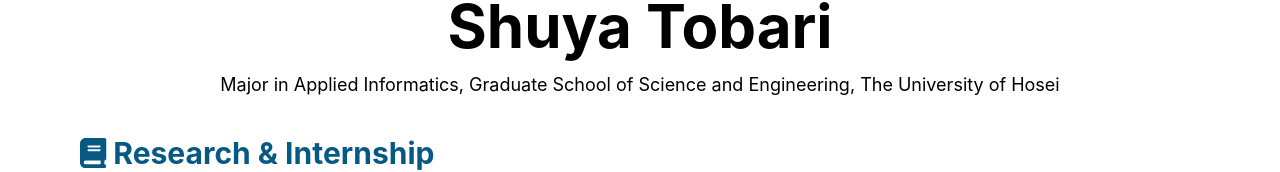
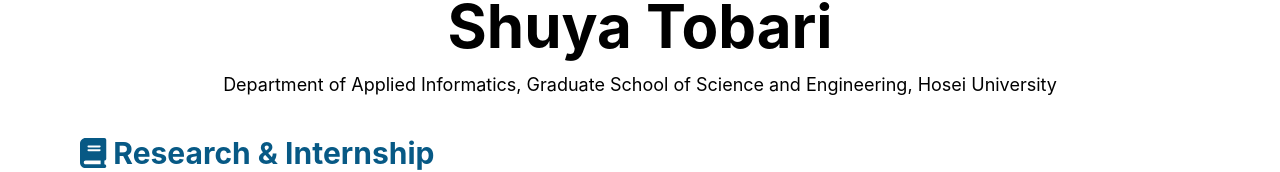
Before and after one commit to Shuya25/Shuya25.github.io, a Next.js app: page / in a window 1280 px wide. Shown: the part 259-431 px from the top of the page. Built offline with nearby package versions, Linux system fonts and the light colour scheme.

Commit message:
modify university

```diff
--- a/pages/index.tsx
+++ b/pages/index.tsx
@@ -16,7 +16,7 @@
     <main className="py-20 my-40 mx-20 lg:mx-20">
       <div className={'text-center'}>
         <h1>Shuya Tobari</h1>
-        <p className="text-lg description">Major in Applied Informatics, Graduate School of Science and Engineering, The University of Hosei</p>
+        <p className="text-lg description">Department of Applied Informatics, Graduate School of Science and Engineering, Hosei University </p>
       </div>
 
       <section className={'mt-8'}>
```
